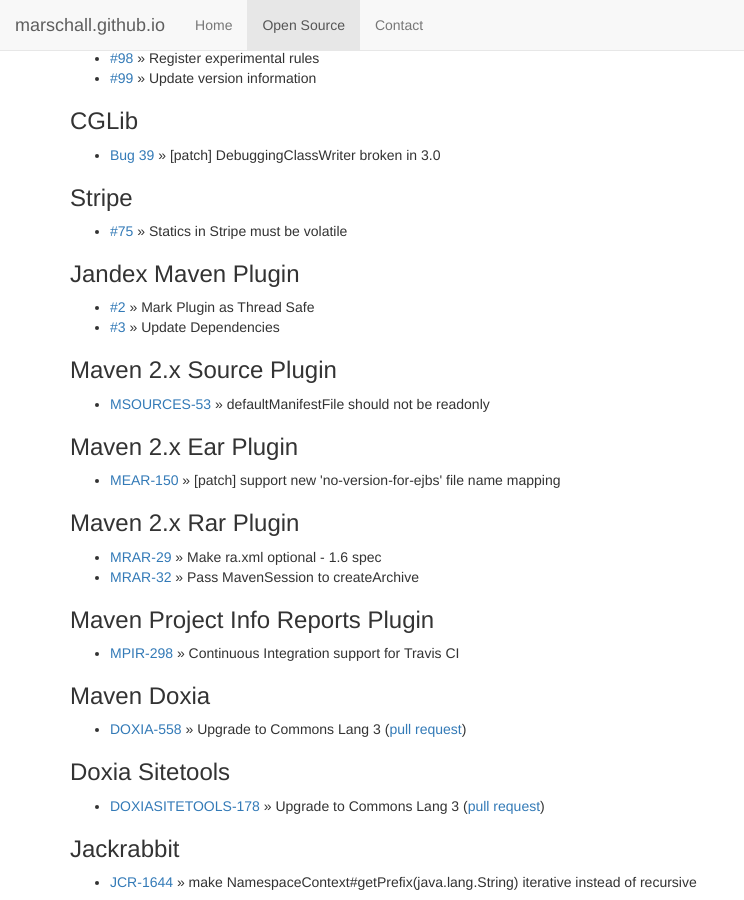
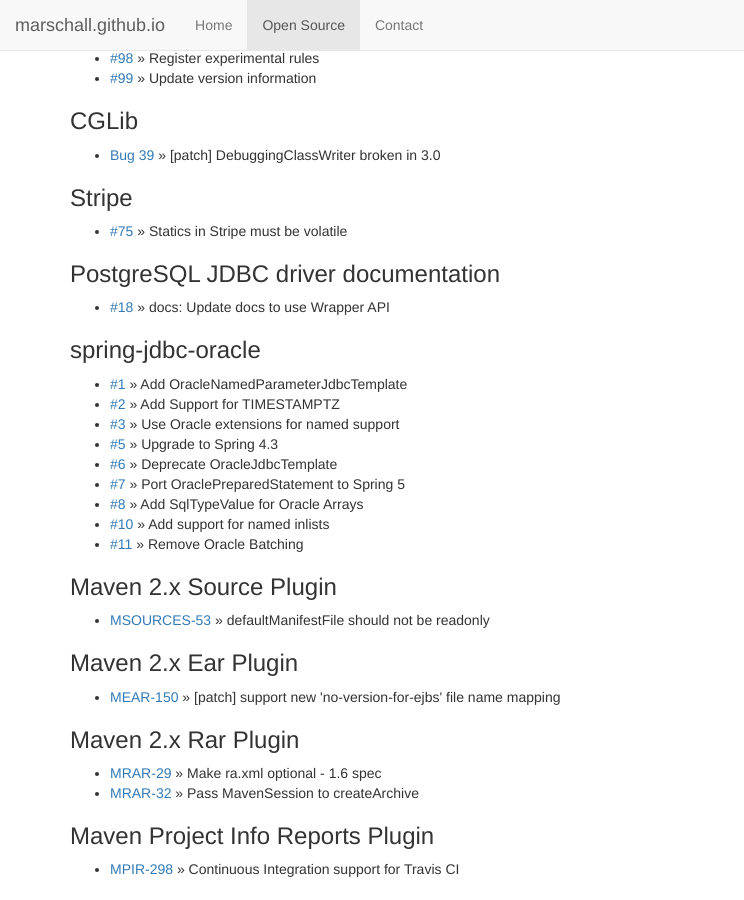
Before and after one commit to marschall/marschall.github.com, a Jekyll site: the page built from open-source.html, in a window 1280 px wide and 900 px high, scrolled down 5705 px. Shown: the whole window, without its empty margins (0-744 px from the left). Built offline with Jekyll 4.4.1, drawn with Linux system fonts in a browser that asks for light colours.

Commit message:
Add spring-jdbc-oracle

```diff
--- a/open-source.html
+++ b/open-source.html
@@ -345,10 +345,21 @@
 <ul>
   <li><a href="https://github.com/stripe/stripe-java/pull/75">#75</a> &raquo; Statics in Stripe must be volatile</li>
 </ul>
-<h3>Jandex Maven Plugin</h3>
+<h3>PostgreSQL JDBC driver documentation</h3>
 <ul>
-  <li><a href="https://github.com/jdcasey/jandex-maven-plugin/pull/2">#2</a> &raquo; Mark Plugin as Thread Safe</li>
-  <li><a href="https://github.com/jdcasey/jandex-maven-plugin/pull/3">#3</a> &raquo; Update Dependencies</li>
+  <li><a href="https://github.com/pgjdbc/www/pull/18">#18</a> &raquo; docs: Update docs to use Wrapper API</li>
+</ul>
+<h3>spring-jdbc-oracle</h3>
+<ul>
+  <li><a href="https://github.com/ferstl/spring-jdbc-oracle/pull/1">#1</a> &raquo; Add OracleNamedParameterJdbcTemplate</li>
+  <li><a href="https://github.com/ferstl/spring-jdbc-oracle/pull/2">#2</a> &raquo; Add Support for TIMESTAMPTZ</li>
+  <li><a href="https://github.com/ferstl/spring-jdbc-oracle/pull/3">#3</a> &raquo; Use Oracle extensions for named support</li>
+  <li><a href="https://github.com/ferstl/spring-jdbc-oracle/pull/5">#5</a> &raquo; Upgrade to Spring 4.3</li>
+  <li><a href="https://github.com/ferstl/spring-jdbc-oracle/pull/6">#6</a> &raquo; Deprecate OracleJdbcTemplate</li>
+  <li><a href="https://github.com/ferstl/spring-jdbc-oracle/pull/7">#7</a> &raquo; Port OraclePreparedStatement to Spring 5</li>
+  <li><a href="https://github.com/ferstl/spring-jdbc-oracle/pull/8">#8</a> &raquo; Add SqlTypeValue for Oracle Arrays</li>
+  <li><a href="https://github.com/ferstl/spring-jdbc-oracle/pull/10">#10</a> &raquo; Add support for named inlists</li>
+  <li><a href="https://github.com/ferstl/spring-jdbc-oracle/pull/11">#11</a> &raquo; Remove Oracle Batching</li>
 </ul>
 
 <!--
```
